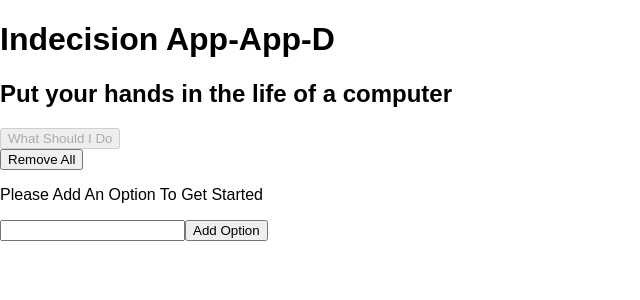
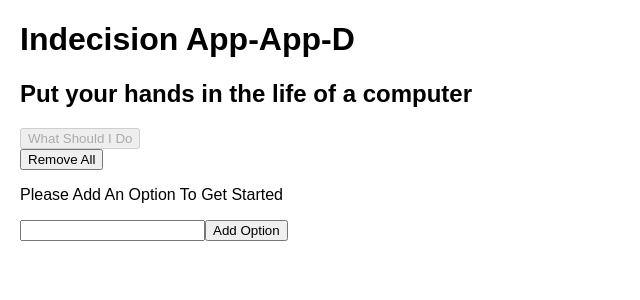
Before and after one commit to bdog72/Indecision_App, a React app: page / in a window 1280 px wide. Shown: the top 300 px of the page, without its empty margins (0-640 px from the left). Built offline with nearby package versions, Linux system fonts and the light colour scheme.

Commit message:
made a few adjustments

```diff
--- a/src/components/App.js
+++ b/src/components/App.js
@@ -13,7 +13,7 @@ export default class App extends Component {
     this.handleAddOption = this.handleAddOption.bind(this)
     this.handleDeleteOption = this.handleDeleteOption.bind(this)
     this.state = {
-      options: props.options
+      options: []
     }
   }
 
@@ -72,7 +72,7 @@ export default class App extends Component {
   render () {
     const subtitle = 'Put your hands in the life of a computer'
     return (
-      <div>
+      <div className='mainDiv'>
         <Header subtitle={subtitle} />
         <Action
           hasOptions={this.state.options.length > 0}
--- a/src/styles/screen.scss
+++ b/src/styles/screen.scss
@@ -11,3 +11,7 @@ body {
   margin: 0;
   font: $base-text-size / 1 $base-font-family;
 }
+
+.mainDiv {
+  margin: 20px;
+}
```
